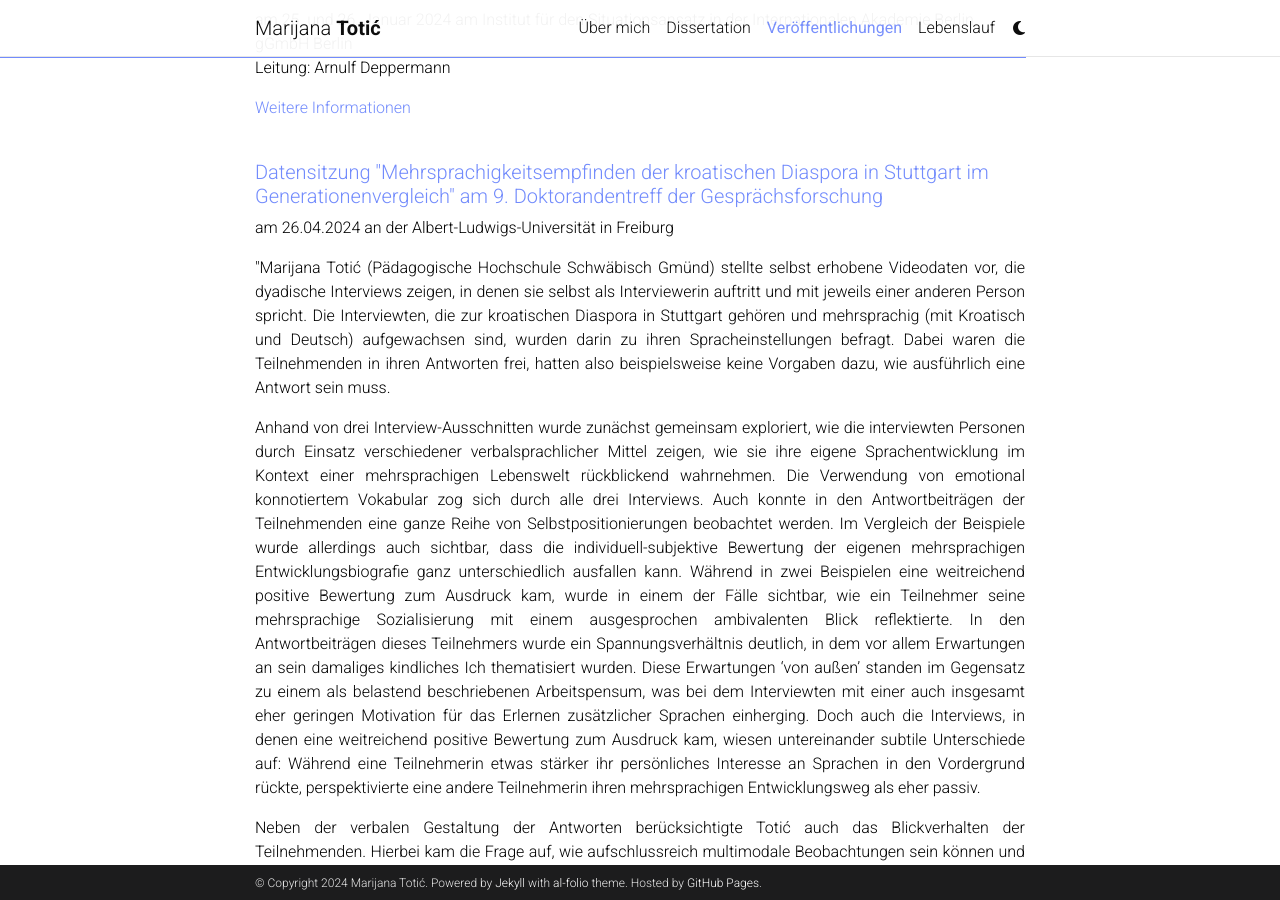
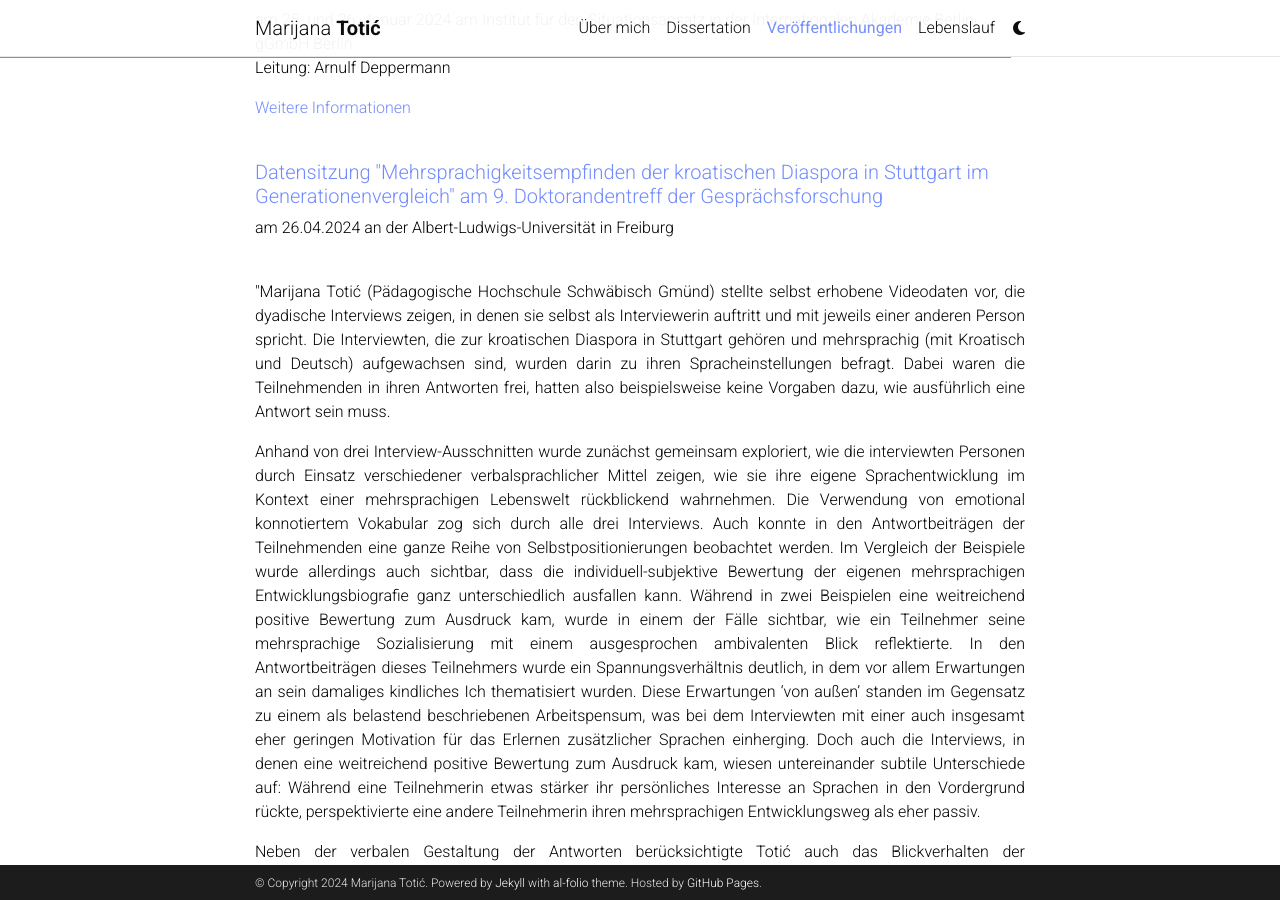
Before and after one commit to MarijanaTotic/MarijanaTotic.github.io, a Jekyll site: the page built from _pages/Veröffentlichungen.md, in a window 1280 px wide and 900 px high, scrolled down 1329 px. Built offline with Jekyll 4.4.1, drawn with Linux system fonts in a browser that asks for light colours; comment, search, counter and statistics services are not loaded; a style sheet for code colours, icons or effects is not loaded.

Commit message:
fix spaces

```diff
--- a/_pages/Veröffentlichungen.md
+++ b/_pages/Veröffentlichungen.md
@@ -49,7 +49,7 @@
 <a href='#'>Datensitzung "Mehrsprachigkeitsempfinden der kroatischen Diaspora in Stuttgart im Generationenvergleich" am 9. Doktorandentreff der Gesprächsforschung</a>
 </h5>
 
-<p>am 26.04.2024 an der Albert-Ludwigs-Universität in Freiburg</p>
+<p>am 26.04.2024 an der Albert-Ludwigs-Universität in Freiburg</p> <br>
 
 <p align="justify">
 "Marijana Totić (Pädagogische Hochschule Schwäbisch Gmünd) stellte selbst erhobene Videodaten vor, die dyadische Interviews zeigen, in denen sie selbst als Interviewerin auftritt und mit jeweils einer anderen Person spricht. Die Interviewten, die zur kroatischen Diaspora
```
